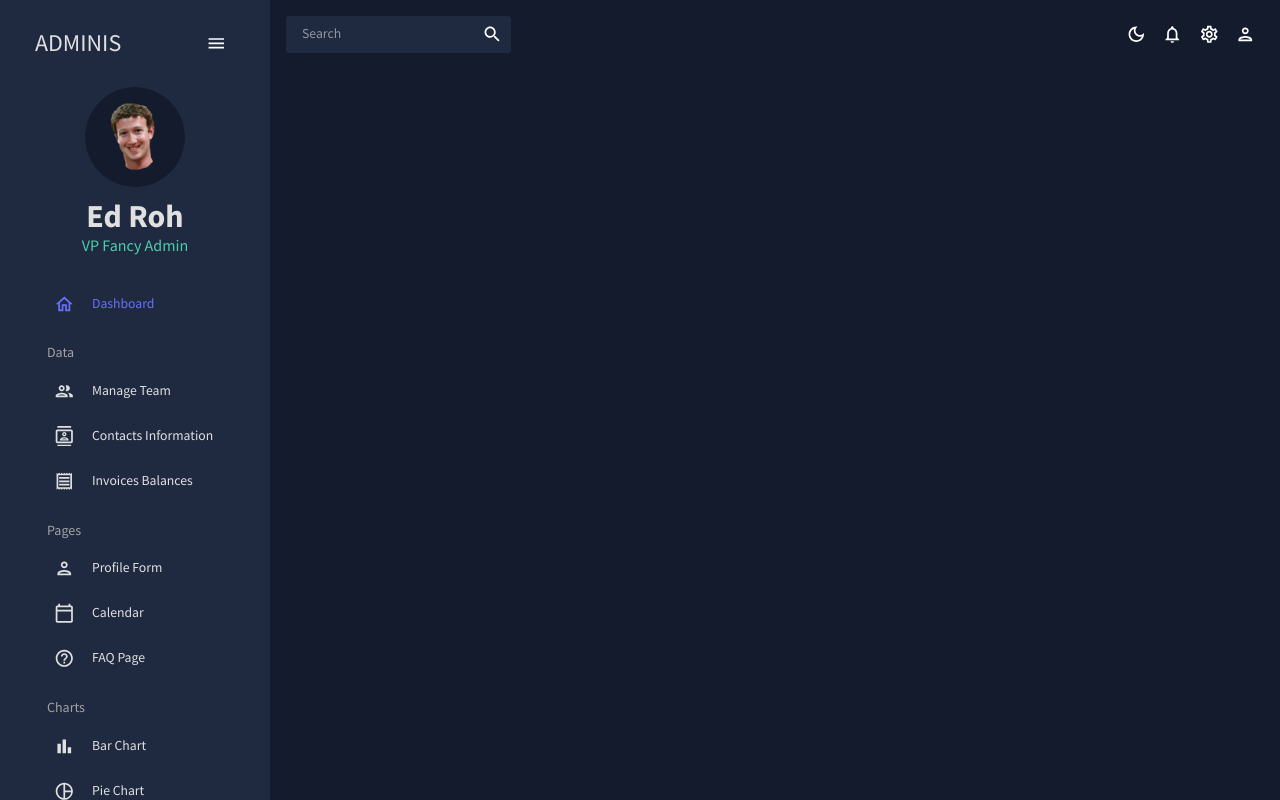
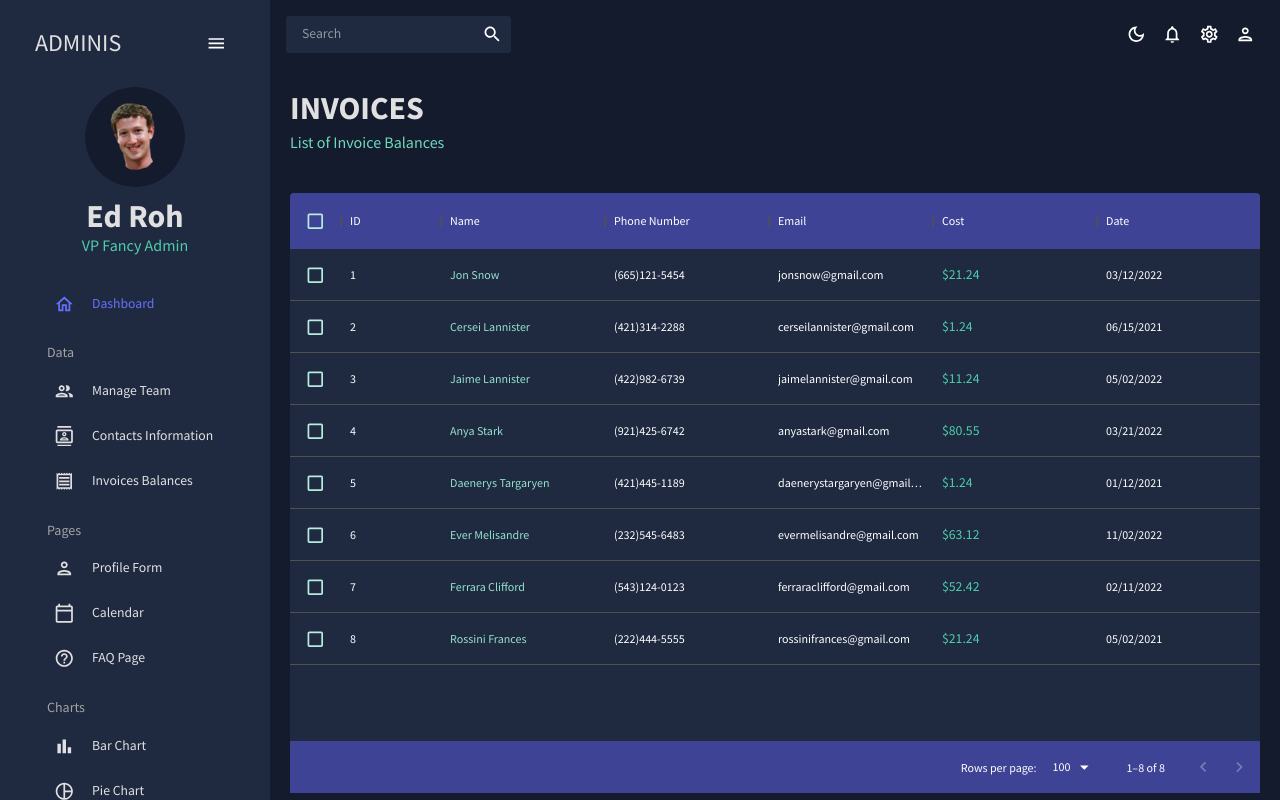
Before and after one commit to Carlosaj18/Admin-Dashboard-App, a React (Create React App) app: page /invoices in a window 1280 px wide. Built offline with nearby package versions, Linux system fonts and the light colour scheme.

Commit message:
Created invoices section

```diff
--- a/src/App.js
+++ b/src/App.js
@@ -7,6 +7,7 @@
 import Dashboard from "./scenes/dashboard";
 import Team from "./scenes/team";
 import Contacts from "./scenes/contacts";
+import Invoices from "./scenes/invoices";
 
 function App() {
   const [theme, colorMode] = useMode();
@@ -26,7 +27,7 @@
               <Route path="/" element={<Dashboard />} />
               <Route path="/team" element={<Team />} />
               <Route path="/contacts" element={<Contacts />} />
-
+              <Route path="/invoices" element={<Invoices />} />
             </Routes>
           </main>
         </div>
--- /dev/null
+++ b/src/scenes/invoices/index.jsx
@@ -0,0 +1,83 @@
+import { Box, Typography, useTheme } from "@mui/material";
+import { DataGrid } from "@mui/x-data-grid";
+import { tokens } from "../../theme";
+import { mockDataInvoices } from "../../data/mockData";
+import Header from "../../components/Header";
+
+const Invoices = () => {
+  const theme = useTheme();
+  const colors = tokens(theme.palette.mode);
+  const columns = [
+    { field: "id", headerName: "ID" },
+    {
+      field: "name",
+      headerName: "Name",
+      flex: 1,
+      cellClassName: "name-column--cell",
+    },
+    {
+      field: "phone",
+      headerName: "Phone Number",
+      flex: 1,
+    },
+    {
+      field: "email",
+      headerName: "Email",
+      flex: 1,
+    },
+    {
+      field: "cost",
+      headerName: "Cost",
+      flex: 1,
+      renderCell: (params) => (
+        <Typography color={colors.greenAccent[500]}>
+          ${params.row.cost}
+        </Typography>
+      ),
+    },
+    {
+      field: "date",
+      headerName: "Date",
+      flex: 1,
+    },
+  ];
+
+  return (
+    <Box m="20px">
+      <Header title="INVOICES" subtitle="List of Invoice Balances" />
+      <Box
+        m="40px 0 0 0"
+        height="75vh"
+        sx={{
+          "& .MuiDataGrid-root": {
+            border: "none",
+          },
+          "& .MuiDataGrid-cell": {
+            borderBottom: "none",
+          },
+          "& .name-column--cell": {
+            color: colors.greenAccent[300],
+          },
+          "& .MuiDataGrid-columnHeaders": {
+            backgroundColor: colors.blueAccent[700],
+            borderBottom: "none",
+          },
+          "& .MuiDataGrid-virtualScroller": {
+            backgroundColor: colors.primary[400],
+          },
+          "& .MuiDataGrid-footerContainer": {
+            borderTop: "none",
+            backgroundColor: colors.blueAccent[700],
+          },
+          "& .MuiCheckbox-root": {
+            color: `${colors.greenAccent[200]} !important`,
+          },
+        }}
+      >
+        <DataGrid checkboxSelection rows={mockDataInvoices} columns={columns} />
+      </Box>
+    </Box>
+  );
+};
+
+export default Invoices;
```
